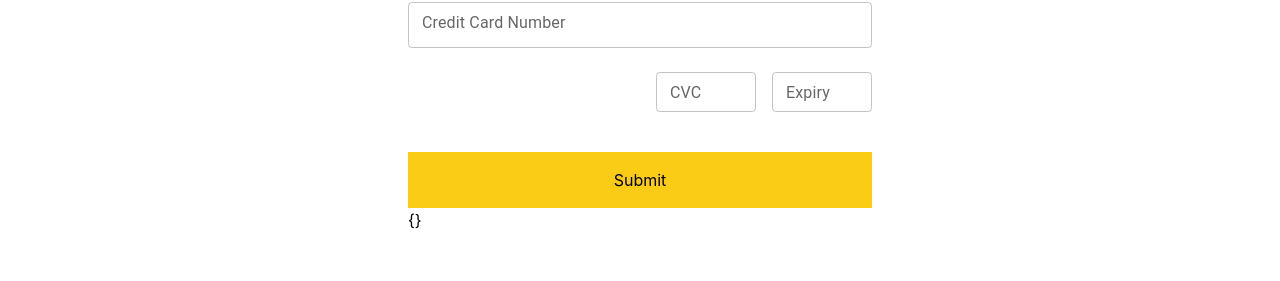
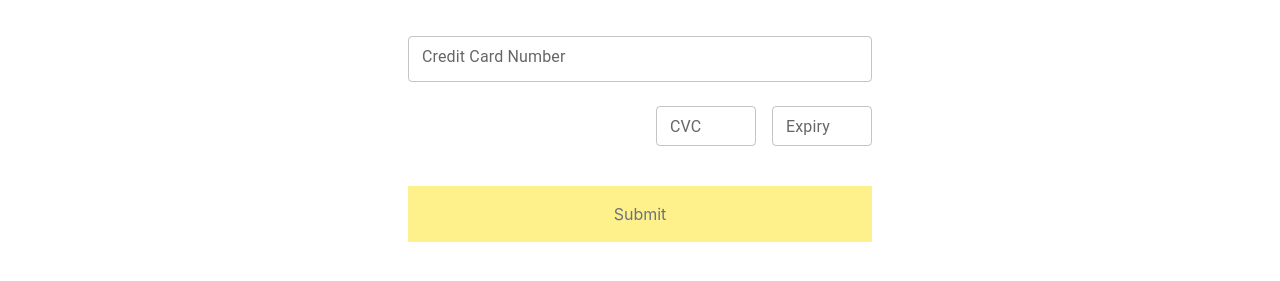
Before and after one commit to cnzlizhong/react-register-card-app, a React (Create React App) app: page / in a window 1280 px wide. Shown: the part 289-570 px from the top of the page. Built offline with nearby package versions, Linux system fonts and the light colour scheme.

Commit message:
Changed register card data type to string

```diff
--- a/src/components/RegisterCard/Input/CardNumberInput.tsx
+++ b/src/components/RegisterCard/Input/CardNumberInput.tsx
@@ -4,8 +4,8 @@ import NumberFormattedInput from "../../shared/NumberFormattedInput";
 // Default validation rules for credit card number.
 const cardNumberRules = {
   required: "Credit card number cannot be empty",
-  validate: (value: number) =>
-    value.toString().length === 16 ? true : "Invalid card number",
+  validate: (value: string) =>
+    value.length === 16 ? true : "Invalid card number",
 };
 
 const cardNumberFormat = "#### #### #### ####";
--- a/src/components/RegisterCard/Input/CvcInput.tsx
+++ b/src/components/RegisterCard/Input/CvcInput.tsx
@@ -4,8 +4,8 @@ import NumberFormattedInput from "../../shared/NumberFormattedInput";
 // Default validation rules for cvc.
 const CvcRules = {
   required: "CVC cannot be empty",
-  validate: (value: number) =>
-    value.toString().length === 3 ? true : "Invalid CVC",
+  validate: (value: string) =>
+    value.length === 3 ? true : "Invalid CVC",
 };
 
 const CvcFormat = "###";
--- a/src/components/RegisterCard/Input/ExpiryDateInput.tsx
+++ b/src/components/RegisterCard/Input/ExpiryDateInput.tsx
@@ -32,7 +32,6 @@ const ExpiryDateInput = <TFormFields extends FieldValues>(
     rules={Object.assign(ExpiryDateRules, props.rules)}
     placeholder="MM/YY"
     mask={['M', 'M', 'Y', 'Y']}
-    returnStringValue
   />
 );
 
--- a/src/components/RegisterCard/RegisterCard.tsx
+++ b/src/components/RegisterCard/RegisterCard.tsx
@@ -1,11 +1,11 @@
 import { RegisterCardData } from "../../models/RegisterCardData";
-import Header from "../Header";
+import Header from "../shared/Header";
 import Greeting from "./Greeting";
 import RegisterCardForm from "./RegisterCardForm";
 
 const RegisterCard = () => {
   const handleSubmit = (data: RegisterCardData) => {
-    console.log("submitted!", data);
+    alert(`Thank you for registering a credit card.\n Card number: ${data.cardNumber}\n CVC: ${data.cvc}\n Expiry: ${data.expiry}`);
   };
   return (
     <div className="w-full h-full flex flex-col items-center">
--- a/src/components/RegisterCard/RegisterCardForm.tsx
+++ b/src/components/RegisterCard/RegisterCardForm.tsx
@@ -9,13 +9,20 @@ const RegisterCardForm = ({
 }: {
   onSubmit: (data: RegisterCardData) => void;
 }) => {
-  const { control, watch, handleSubmit } = useForm<RegisterCardData>({
-    mode: "onTouched",
-  });
-  const values = watch();
+  const { control, handleSubmit, formState } =
+    useForm<RegisterCardData>({
+      mode: "all",
+      defaultValues: {
+        cardNumber: "",
+        cvc: "",
+        expiry: "",
+      },
+    });
   return (
     <div className="p-6 w-full sm:w-2/3 max-w-lg">
-      <form onSubmit={handleSubmit(onSubmit)}>
+      <form
+        onSubmit={handleSubmit(onSubmit)}
+      >
         <div className="mb-6">
           <CardNumberInput<RegisterCardData>
             control={control}
@@ -23,12 +30,24 @@ const RegisterCardForm = ({
           />
         </div>
         <div className="flex justify-end mb-10">
-          <div className="inline-block w-1/3 max-w-[100px] mr-4"><CvcInput<RegisterCardData> control={control} name="cvc" /></div>
-          <div className="inline-block w-1/3 max-w-[100px]"><ExpiryDateInput<RegisterCardData> control={control} name="expiry" /></div>
+          <div className="inline-block w-1/3 max-w-[100px] mr-4">
+            <CvcInput<RegisterCardData> control={control} name="cvc" />
+          </div>
+          <div className="inline-block w-1/3 max-w-[100px]">
+            <ExpiryDateInput<RegisterCardData>
+              control={control}
+              name="expiry"
+            />
+          </div>
         </div>
-        <input type="submit" className="p-4 bg-yellow-400 block w-full cursor-pointer" />
+        <button
+          type="submit"
+          className="p-4 bg-yellow-400 block w-full disabled:bg-yellow-200 disabled:text-gray-500"
+          disabled={!formState.isValid}
+        >
+          Submit
+        </button>
       </form>
-      <div>{JSON.stringify(values, undefined, 2)}</div>
     </div>
   );
 };
--- a/src/components/shared/NumberFormattedInput.tsx
+++ b/src/components/shared/NumberFormattedInput.tsx
@@ -14,7 +14,6 @@ interface CustomInputProps {
   format: string | FormatInputValueFunction;
   placeholder?: string;
   mask?: string | string[];
-  returnStringValue?: boolean;
 }
 
 /** Custom formatted input component for number. */
@@ -28,7 +27,6 @@ const NumberFormattedInput = <TFormFields extends FieldValues>({
   shouldUnregister,
   placeholder,
   mask,
-  returnStringValue = false,
 }: UseControllerProps<TFormFields> & CustomInputProps): JSX.Element => {
   const {
     field: { onChange, onBlur, name: inputName, ref, value },
@@ -36,7 +34,7 @@ const NumberFormattedInput = <TFormFields extends FieldValues>({
   } = useController({ name, control, rules, defaultValue, shouldUnregister });
 
   const handleValueChange = (values: NumberFormatValues) => {
-    onChange(returnStringValue ? values.value : values.floatValue);
+    onChange(values.value);
   };
 
   return (
--- a/src/models/RegisterCardData.ts
+++ b/src/models/RegisterCardData.ts
@@ -1,5 +1,5 @@
 export interface RegisterCardData {
-    cardNumber: number;
-    cvc: number;
-    expiry: number;
+    cardNumber: string;
+    cvc: string;
+    expiry: string;
 }
```
